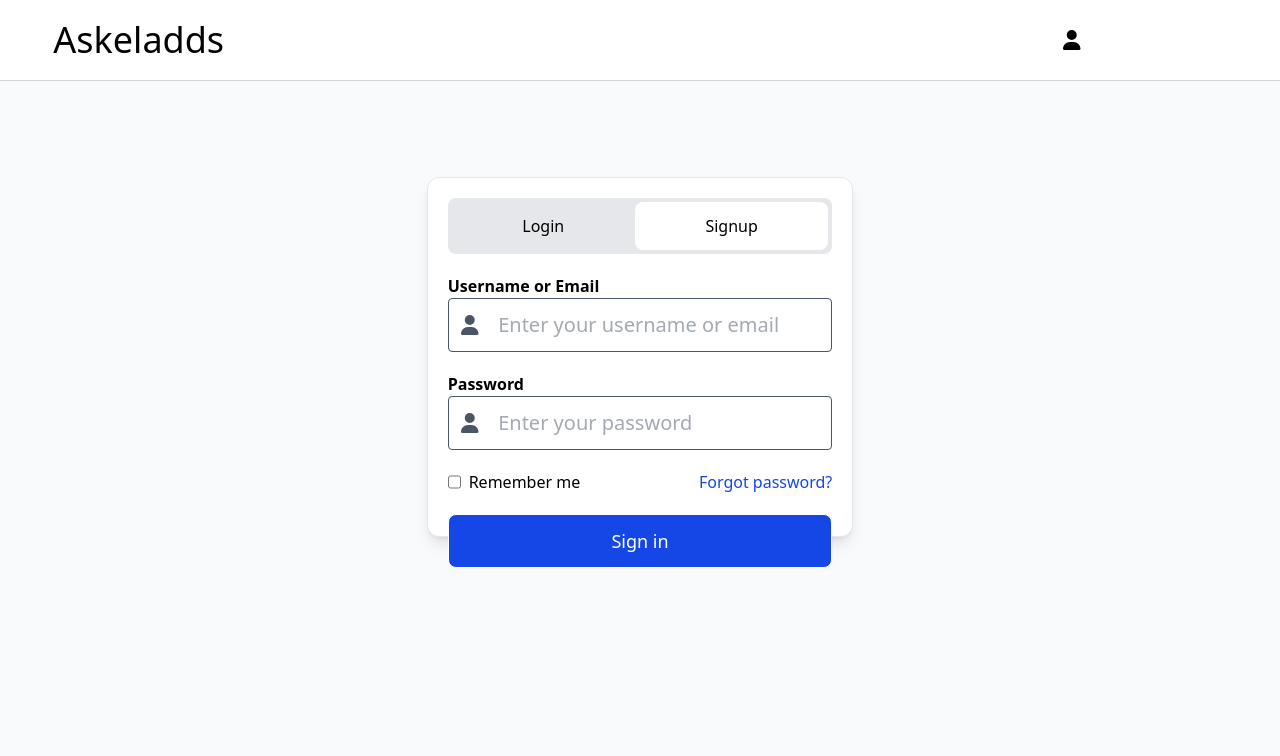
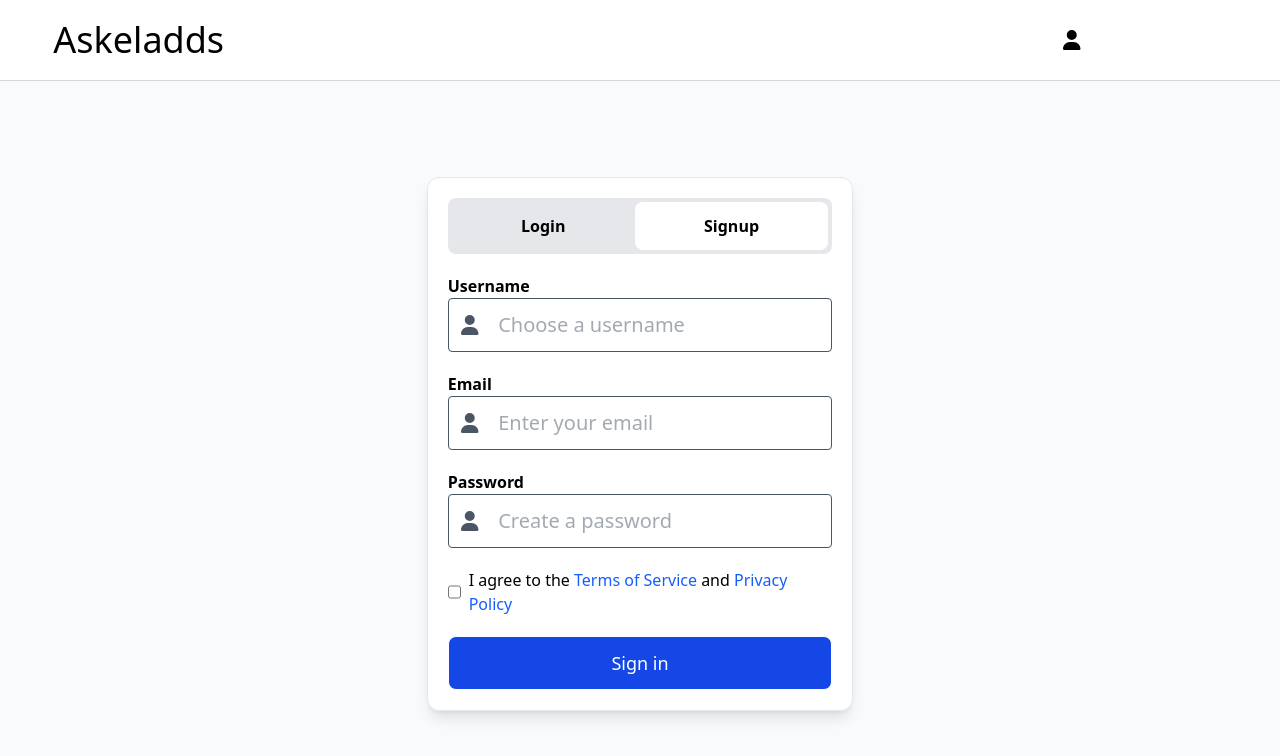
Before and after one commit to lommerusk113/askeladds-frontend, a Nuxt app in the folder frontend/: page /login in a window 1280 px wide. Both pictures are taken after a click on the button "Signup". Shown: the top 756 px of the page. Built offline with nearby package versions, Linux system fonts and the light colour scheme.

Commit message:
## - Fixed page issue

```diff
--- /dev/null
+++ b/frontend/components/login/LoginForm.vue
@@ -0,0 +1,32 @@
+<template>
+    <div class="grid gap-5">
+        <TextField v-model="username" icon="user" placeholder="Enter your username or email" label="Username or Email" type="text"/>
+        <TextField v-model="password" icon="user" placeholder="Enter your password" label="Password" type="password"/>
+
+        <div class="flex justify-between">
+            <div class="flex gap-2">
+                <input type="checkbox" />
+                <span>Remember me</span>
+            </div>
+            <span class="text-blue-700 hover:underline cursor-pointer">Forgot password?</span>
+        </div>
+
+
+        <Button button-class="text-lg text-white bg-blue-700 hover:bg-blue-900">Sign in</button>
+    </div>
+</template>
+
+<script setup lang="ts">
+import Button from "../utilities/Button.vue";
+import TextField from "../utilities/TextField.vue";
+
+
+const username = ref<string>()
+const password = ref<string>()
+
+
+</script>
+
+<style scoped>
+
+</style>
--- /dev/null
+++ b/frontend/components/login/SignupForm.vue
@@ -0,0 +1,59 @@
+<template>
+    <div class="grid gap-5">
+        <TextField
+            v-model="username"
+            icon="user"
+            placeholder="Choose a username"
+            label="Username"
+            type="text"
+        />
+
+        <TextField
+            v-model="email"
+            icon="user"
+            placeholder="Enter your email"
+            label="Email"
+            type="text"
+        />
+
+        <TextField
+            v-model="password"
+            icon="user"
+            placeholder="Create a password"
+            label="Password"
+            type="password"
+        />
+
+        <div class="flex gap-2">
+            <input type="checkbox" />
+            <span>I agree to the
+                <span class="text-blue-600 hover:underline cursor-pointer">
+                    Terms of Service
+                </span>
+                and
+                <span class="text-blue-600 hover:underline cursor-pointer">
+                    Privacy Policy
+                </span>
+            </span>
+        </div>
+
+
+        <Button button-class="text-lg text-white bg-blue-700 hover:bg-blue-900">Sign in</button>
+    </div>
+</template>
+
+<script setup lang="ts">
+import Button from "../utilities/Button.vue";
+import TextField from "../utilities/TextField.vue";
+
+
+const username = ref<string>()
+const email = ref<string>()
+const password = ref<string>()
+
+
+</script>
+
+<style scoped>
+
+</style>
--- a/frontend/components/utilities/Page.vue
+++ b/frontend/components/utilities/Page.vue
@@ -1,6 +1,9 @@
 <template>
-    <div class="flex justify-center h-[calc(100vh-81px)] bg-slate-50">
-        <slot></slot>
+    <div class="h-[calc(100vh-81px)] bg-slate-50">
+        <div class="w-full flex justify-center">
+            <slot></slot>
+        </div>
+
     </div>
 </template>
 
--- a/frontend/pages/login.vue
+++ b/frontend/pages/login.vue
@@ -1,41 +1,24 @@
 <template>
  <Page>
-     <div class="xl:w-2/6 md:w-3/6 w-full md:max-h-[50%]  p-5 md:mt-24 border border-gray-200  shadow-lg md:rounded-xl bg-white grid gap-y-5">
-         <div class="flex rounded-lg bg-gray-200 p-1">
+     <div class="xl:w-2/6 md:w-3/6 w-full  p-5 md:mt-24 border border-gray-200  shadow-lg md:rounded-xl bg-white grid gap-y-5">
+         <div class="flex rounded-lg bg-gray-200 p-1 font-bold">
              <Button button-class="flex-grow border-0" @click="setLoginActive" :class="loginActive ? 'bg-white' : 'bg-gray-200'">Login</Button>
              <Button button-class="flex-grow border-0" @click="setLoginInActive" :class="!loginActive ? 'bg-white' : 'bg-gray-200'">Signup</Button>
          </div>
-         <div class="grid gap-5">
-             <TextField v-model="username" icon="user" placeholder="Enter your username or email" label="Username or Email" type="text"/>
-             <TextField v-model="password" icon="user" placeholder="Enter your password" label="Password" type="password"/>
-
-             <div class="flex justify-between">
-                 <div class="flex gap-2">
-                     <input type="checkbox" />
-                     <span>Remember me</span>
-                 </div>
-                 <span class="text-blue-700 hover:underline cursor-pointer">Forgot password?</span>
-             </div>
-
-
-             <Button button-class="text-lg text-white bg-blue-700 hover:bg-blue-900">Sign in</button>
-         </div>
-         <div class="flex">
-
-            <div></div>
-         </div>
+        <LoginForm v-if="loginActive" />
+        <SignupForm v-else />
      </div>
  </Page>
 </template>
 
 <script setup lang="ts">
 import Page from "../components/utilities/Page.vue";
-import TextField from "../components/utilities/TextField.vue";
 import Button from "../components/utilities/Button.vue";
+import LoginForm from "../components/login/LoginForm.vue";
+import SignupForm from "../components/login/SignupForm.vue";
 
 const loginActive = ref<boolean>(true)
-const username = ref<string>()
-const password = ref<string>()
+
 
 const setLoginActive = () => {
     loginActive.value = true
```
